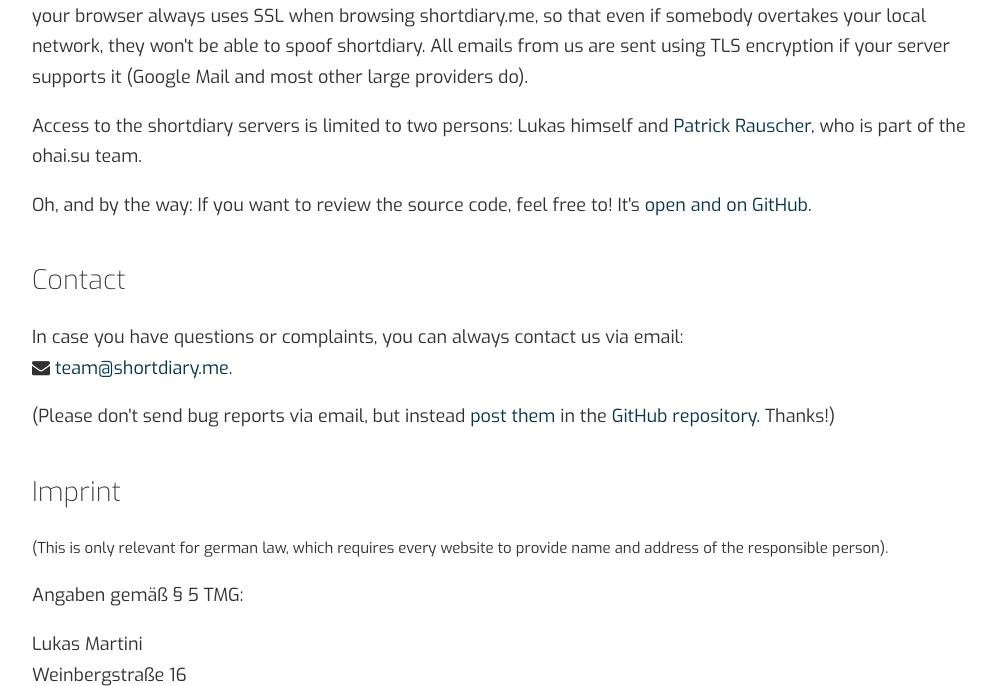
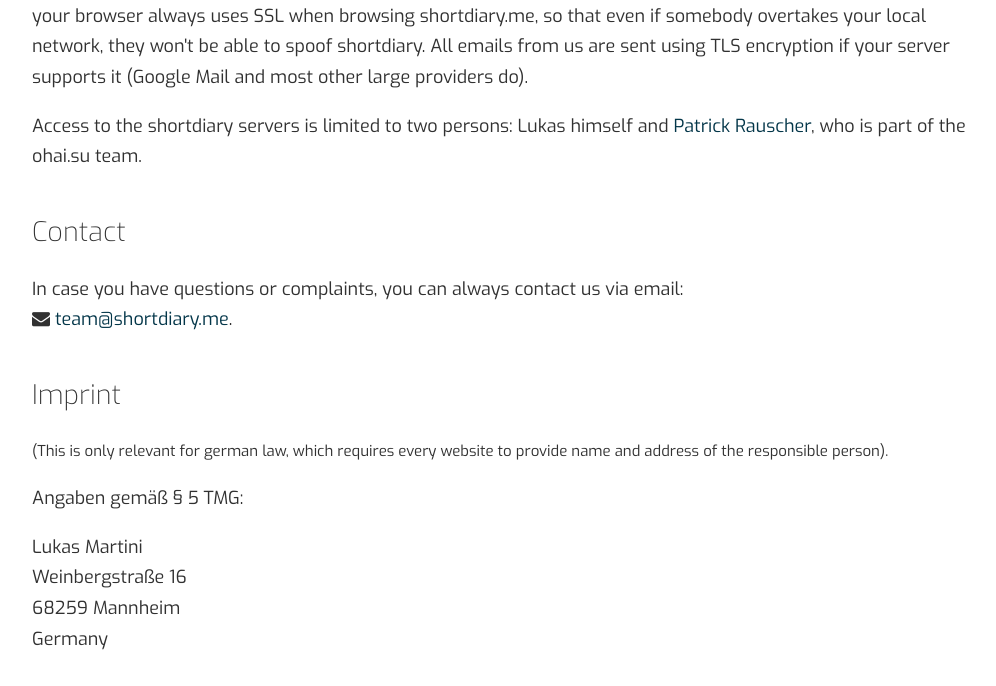
Before and after one commit to lutoma/shortdiary-web, a Django app: template templates/about.html in a window 1280 px wide. Shown: the part 323-1009 px from the top of the page, without its empty margins (138-1134 px from the left). Run offline with Django 3.2, Linux system fonts and the light colour scheme; the template is opened without the code that fills it, so the values that code supplies are empty; some libraries are stand-ins or nearby versions.

Commit message:
Removing mentions of shortdiary being OSS from about page

```diff
--- a/templates/about.html
+++ b/templates/about.html
@@ -10,15 +10,11 @@
 
 	<p>{% blocktrans %}Access to the shortdiary servers is limited to two persons: Lukas himself and <a href='https://twitter.com/prauscher'>Patrick Rauscher</a>, who is part of the ohai.su team.{% endblocktrans %}</p>
 
-	<p>{% blocktrans %}Oh, and by the way: If you want to review the source code, feel free to! It's <a href='https://github.com/shortdiary/shortdiary'>open and on GitHub</a>.{% endblocktrans %}</p>
-
-
 	<h2>{% trans 'Contact' %}</h2>
 	<p>
 		{% trans 'In case you have questions or complaints, you can always contact us via email:' %}<br />
 		<i class="icon-envelope"></i> <a href="mailto:team@shortdiary.me">team@shortdiary.me</a>.
 	</p>
-	<p>{% blocktrans %}(Please don't send bug reports via email, but instead <a href='https://github.com/shortdiary/shortdiary/issues/new'>post them</a> in the <a href='https://github.com/shortdiary/shortdiary/issues'>GitHub repository</a>. Thanks!){% endblocktrans %}</p>
 
 	<h2>{% trans 'Imprint' %}</h2>
 	<small>{% trans '(This is only relevant for german law, which requires every website to provide name and address of the responsible person).' %}</small>
```
